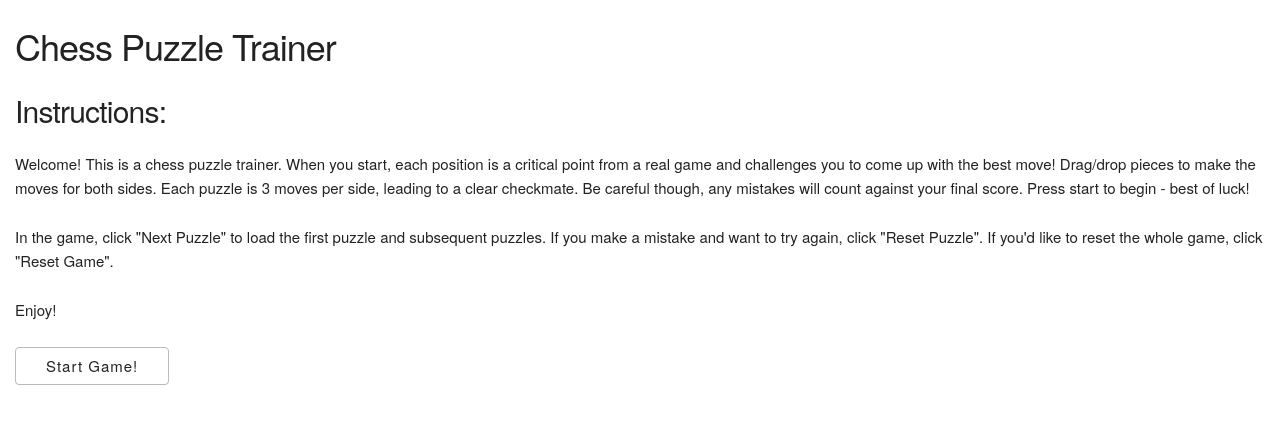
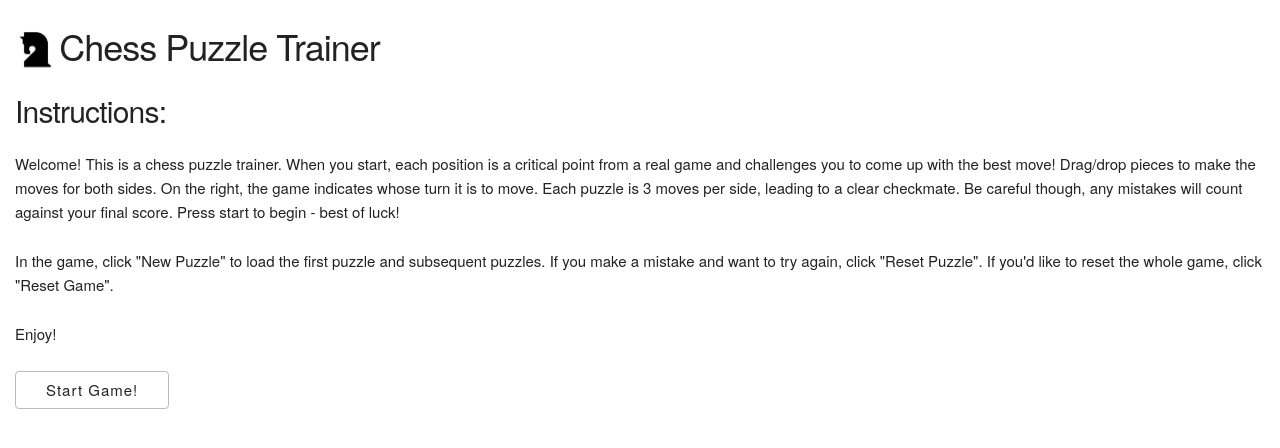
Before and after one commit to teddycoleman/chess_project, a plain HTML site: page index.html in a window 1280 px wide. Drawn offline with nearby package versions, Linux system fonts and the light colour scheme.

Commit message:
adds bug fixes

```diff
--- a/app2.js
+++ b/app2.js
@@ -35,10 +35,14 @@ function Game(){
 				color: this.board.pieceLocations[newSquare].color
 			});
 			this.scoreBoard.displayNotation(this.board.moveCounter);
+			//Switch which side it is to move and display it
 			this.board.whiteToMove = (!this.board.whiteToMove);
 			this.board.displaySideToMove();
-			//increase move counter and reset selections
+			//Increase the move counter
 			this.board.moveCounter += 1;
+			if(this.board.moveCounter > Object.keys(this.board.solution).length && Object.keys(this.board.solution).length > 0){
+				$('.movekeeper').html("End of Puzzle");
+			}
 		}
 		this.board.squareSelected = "";
 		this.board.targetSquare = "";
@@ -111,6 +115,7 @@ function Game(){
 		$('.instructions').show();
 	}
 
+	//Sends user back to the beginning of the puzzle they are currently on
 	this.resetPuzzle = function(){
 		this.board.clearBoard(true);
 		this.scoreBoard.resetNotation();
@@ -125,6 +130,7 @@ function Game(){
 		$('.instructions').hide();
 	}
 
+	//Show chess board and scoreboard
 	this.startGame = function(){
 		$('.board').show();
 		$('.scoreBoard').show();
--- a/css/main.css
+++ b/css/main.css
@@ -64,8 +64,17 @@
 	width: 500px;
 }
 
+.logo{
+	display: inline-block;
+	position: relative;
+	height: 45px;
+	width: 40px;
+	top: 10px;
+}
+
 h1{
 	font-size: 36px;
+	display: inline-block;
 }
 
 h2{
--- a/index.html
+++ b/index.html
@@ -11,13 +11,13 @@
 <body>
 	<div class='container'>
 		<header>
+			<img class="logo u-cf" src="img/chess_logo.jpeg">
 			<h1>Chess Puzzle Trainer</h1>
 		</header>
-
 		<div class='board' id='board' >
 		</div>
 		<div class='scoreBoard' id='scoreBoard'>
-			<button type="button" class="nextPuzzle">Next Puzzle</button>
+			<button type="button" class="nextPuzzle">New Puzzle</button>
 			<button type="button" id="resetPuzzle">Reset Puzzle</button>
 			<button class='resetGame' type="button">Reset Game</button>
 			<h4 class="movekeeper">White to move</h4>
@@ -35,8 +35,8 @@
 		</div>
 		<div class="instructions">
 			<h4>Instructions:</h4>
-			<p>Welcome! This is a chess puzzle trainer.  When you start, each position is a critical point from a real game and challenges you to come up with the best move!  Drag/drop pieces to make the moves for both sides.  Each puzzle is 3 moves per side, leading to a clear checkmate.  Be careful though, any mistakes will count against your final score.  Press start to begin - best of luck!</p>
-			<p>In the game, click "Next Puzzle" to load the first puzzle and subsequent puzzles.  If you make a mistake and want to try again, click "Reset Puzzle".  If you'd like to reset the whole game, click "Reset Game".</p>
+			<p>Welcome! This is a chess puzzle trainer.  When you start, each position is a critical point from a real game and challenges you to come up with the best move!  Drag/drop pieces to make the moves for both sides.  On the right, the game indicates whose turn it is to move. Each puzzle is 3 moves per side, leading to a clear checkmate.  Be careful though, any mistakes will count against your final score.  Press start to begin - best of luck!</p>
+			<p>In the game, click "New Puzzle" to load the first puzzle and subsequent puzzles.  If you make a mistake and want to try again, click "Reset Puzzle".  If you'd like to reset the whole game, click "Reset Game".</p>
 			<p> Enjoy!</p>
 			<button class='startPuzzle' type="button">Start Game!</button>
 		</div>
```
Also changed, not shown: img/chess_logo.jpeg (added), img/chess_logo.jpg (deleted).
